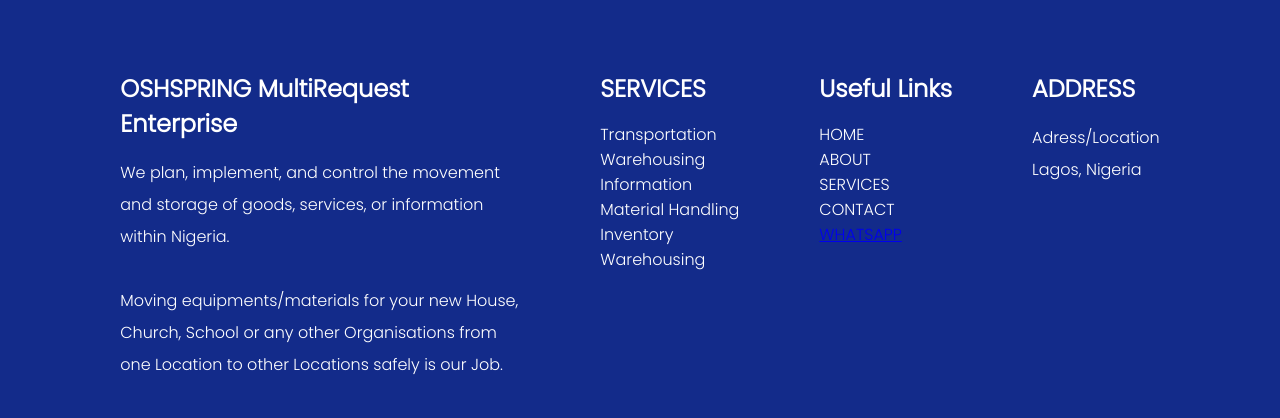
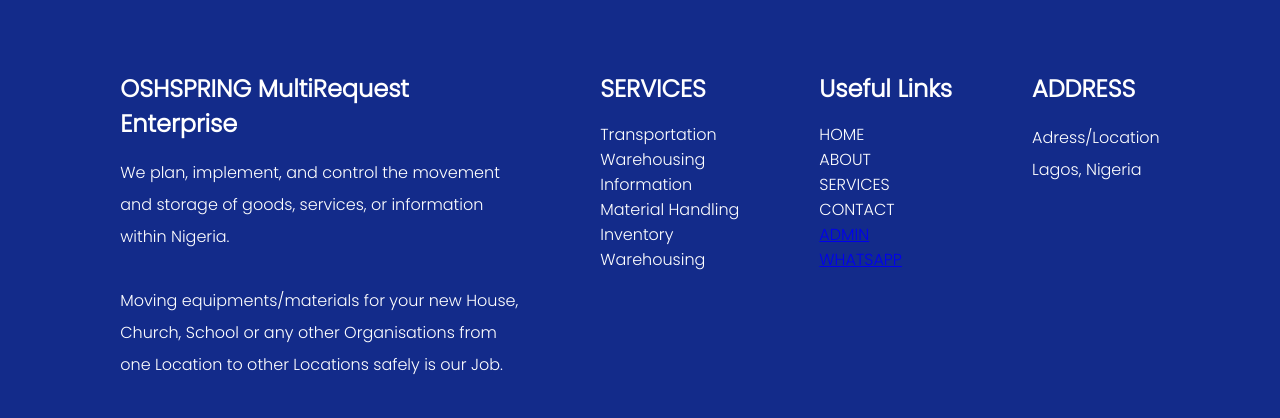
Before and after one commit to Akindele-Ebenezer/oshspring, a PHP site: page /index.php in a window 1280 px wide. Shown: the part 4460-4878 px from the top of the page. Run offline with PHP 8.4, Linux system fonts and the light colour scheme.

Commit message:
Update footer.php

```diff
--- a/footer.php
+++ b/footer.php
@@ -36,6 +36,7 @@
                             <li class="footer-links">ABOUT</li>
                             <li class="footer-links">SERVICES</li>
                             <li class="footer-links">CONTACT</li>
+                                <li class="footer-links"><a href="admin-login.php">ADMIN</a></li>
                             <li><a href="https://api.whatsapp.com/send?phone=2348023704304">WHATSAPP</a></li>
                         </ul>
                     </div>
```
